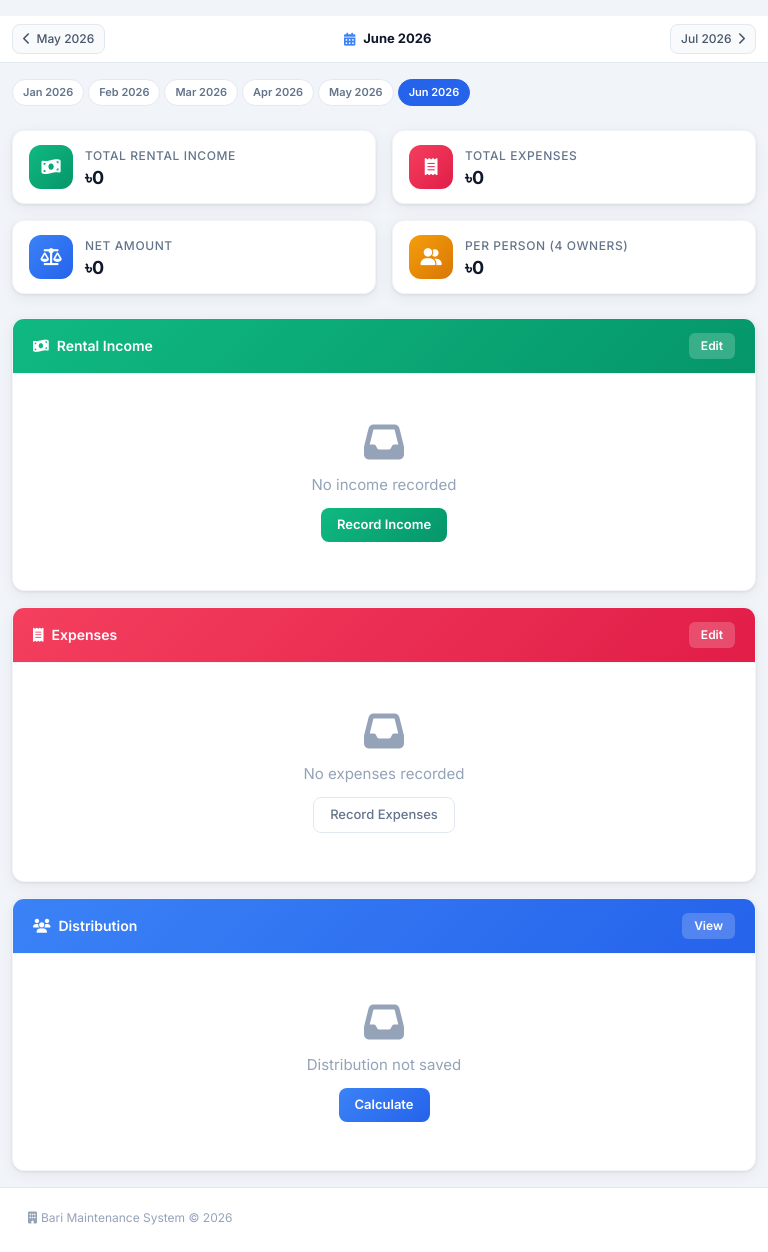
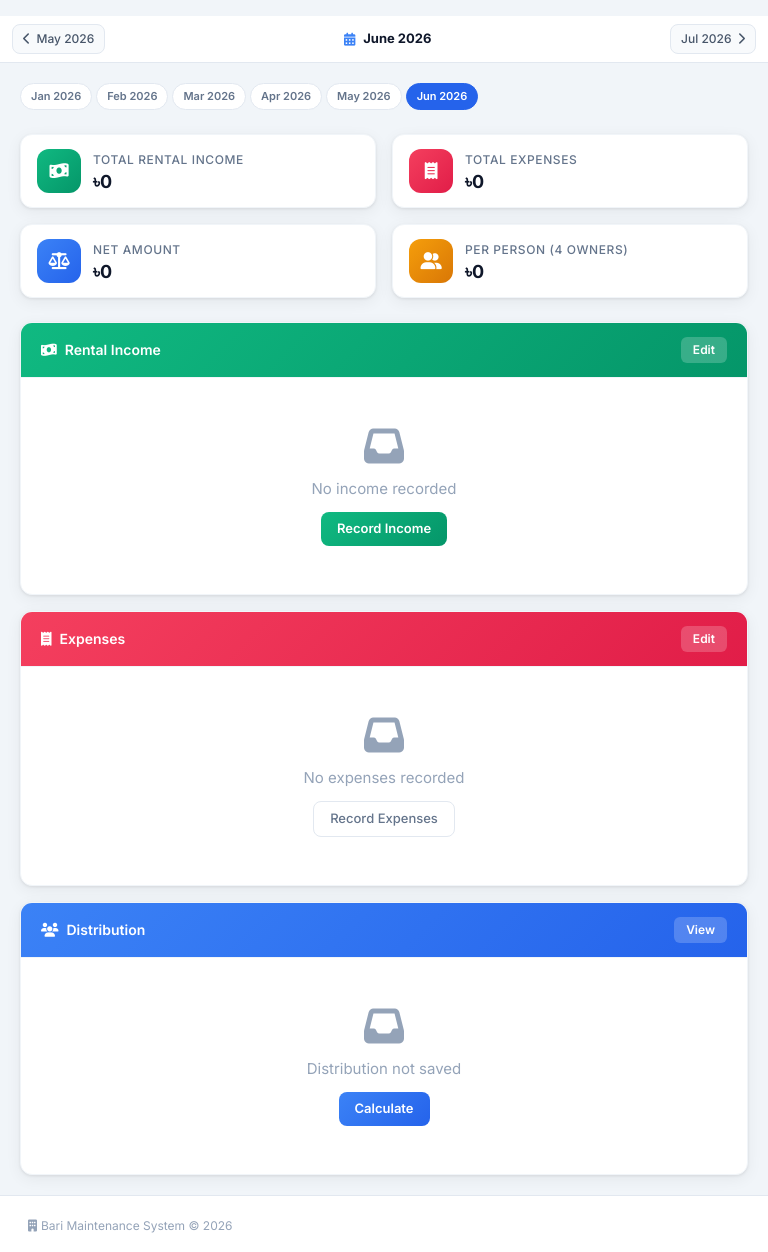
Before and after one commit to nobelna/bari-maintenance, a Django app: page / in a window 768 px wide. Shown: the part 56-1308 px from the top of the page. Before the commit the page ends 1281 px from the top, so only its background shows below. Run offline with Django 5.2, Linux system fonts and the light colour scheme; the visitor is signed in with stand-in values (Sample User, id 1); data that the repository does not hold is empty.

Commit message:
Fix tablet responsiveness: raise sidebar breakpoint to 1280px, tablet-specific grid rules

```diff
--- a/static/css/custom.css
+++ b/static/css/custom.css
@@ -184,7 +184,7 @@ body {
 
 /* ── Page Layout ──────────────────────────────────────────── */
 .page-wrapper {
-  margin-left: var(--sidebar-w);
+  margin-left: 0;
   min-height: 100vh;
   display: flex;
   flex-direction: column;
@@ -750,8 +750,18 @@ body {
   padding: 4px 8px;
 }
 
+/* Show sidebar on large screens only (>= 1280px) */
+@media (min-width: 1280px) {
+  .page-wrapper {
+    margin-left: var(--sidebar-w);
+  }
+  .menu-toggle {
+    display: none !important;
+  }
+}
+
 /* ── Tablet & Mobile (< 1024px) ───────────────────────────── */
-@media (max-width: 1023px) {
+@media (max-width: 1279px) {
   /* Sidebar: slide off-screen, toggled by JS */
   .sidebar {
     transform: translateX(-100%);
@@ -865,6 +875,28 @@ body {
   .btn-ghost {
     font-size: 12px;
     padding: 7px 12px;
+  }
+}
+
+/* ── Tablet portrait & small landscape (640–1279px) ─────── */
+@media (min-width: 640px) and (max-width: 1279px) {
+  /* 2-column stat grid on tablets */
+  .row.g-3 > .col-6.col-lg-3 {
+    flex: 0 0 50%;
+    max-width: 50%;
+  }
+  /* 3-panel dashboard: stack to 1 column */
+  .row.g-3 > .col-lg-4 {
+    flex: 0 0 100%;
+    max-width: 100%;
+  }
+  /* 3-stat distribution: 3 across still works at 640+ */
+  .row.g-3 > .col-12.col-sm-4 {
+    flex: 0 0 33.333%;
+    max-width: 33.333%;
+  }
+  .page-content {
+    padding: 20px 20px;
   }
 }
 
```
